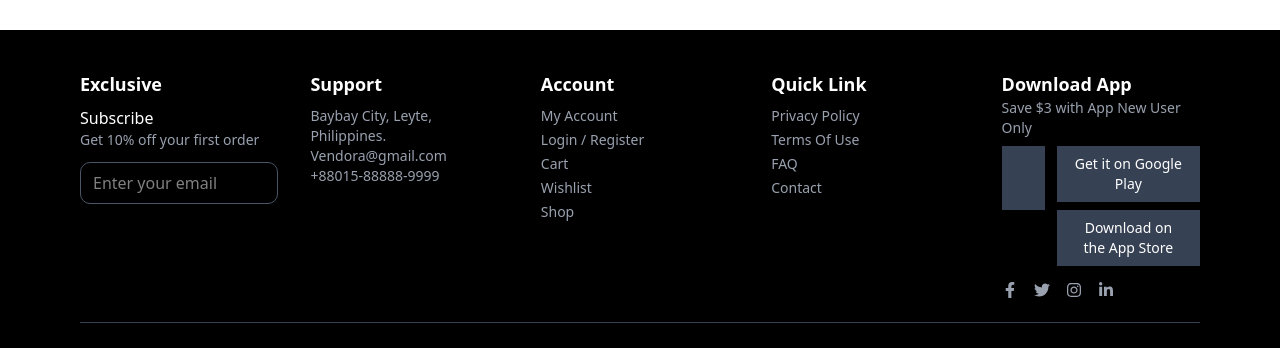
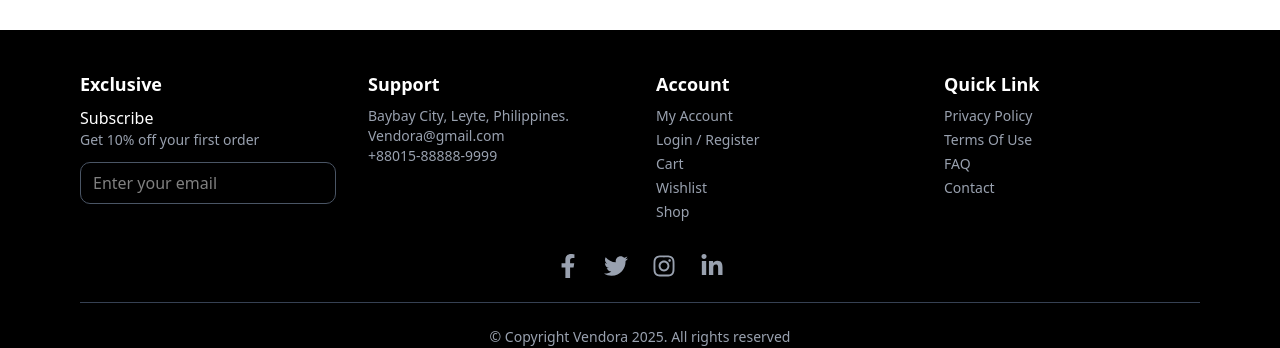
Before and after one commit to Francis-Mark-Baguion/vendora, a Next.js app: page / in a window 1280 px wide. Shown: the part 1018-1366 px from the top of the page. Built offline with nearby package versions, Linux system fonts and the light colour scheme; no server answers.

Commit message:
Update Footer layout
Updated footer with clickable link and new layout, ugma napud nag admin side

```diff
--- a/src/components/ui/footer.tsx
+++ b/src/components/ui/footer.tsx
@@ -18,7 +18,7 @@ const Footer = () => {
 
   return (
     <footer className="bg-black text-white py-10 px-5 md:px-20">
-      <div className="container mx-auto grid grid-cols-1 md:grid-cols-5 gap-8">
+      <div className="container mx-auto grid grid-cols-1 md:grid-cols-4 gap-8">
         {/* Exclusive */}
         <div>
           <h2 className="text-lg font-semibold">Exclusive</h2>
@@ -48,11 +48,11 @@ const Footer = () => {
         <div>
           <h2 className="text-lg font-semibold">Account</h2>
           <ul className="mt-2 text-gray-400 text-sm space-y-1">
-            <li>My Account</li>
-            <li>Login / Register</li>
-            <li>Cart</li>
-            <li>Wishlist</li>
-            <li>Shop</li>
+            <li><a href="#">My Account</a></li>
+            <li><a href="#">Login / Register</a></li>
+            <li><a href="#">Cart</a></li>
+            <li><a href="#">Wishlist</a></li>
+            <li><a href="#">Shop</a></li>
           </ul>
         </div>
 
@@ -60,39 +60,22 @@ const Footer = () => {
         <div>
           <h2 className="text-lg font-semibold">Quick Link</h2>
           <ul className="mt-2 text-gray-400 text-sm space-y-1">
-            <li>Privacy Policy</li>
-            <li>Terms Of Use</li>
-            <li>FAQ</li>
-            <li>Contact</li>
+            <li><a href="#">Privacy Policy</a></li>
+            <li><a href="#">Terms Of Use</a></li>
+            <li><a href="#">FAQ</a></li>
+            <li><a href="#">Contact</a></li>
           </ul>
         </div>
+      </div>
 
-        {/* Download App */}
-        <div>
-          <h2 className="text-lg font-semibold">Download App</h2>
-          <p className="text-gray-400 text-sm">
-            Save $3 with App New User Only
-          </p>
-          <div className="flex mt-2">
-            <div className="w-16 h-16 bg-gray-700" />
-            <div className="ml-3 flex flex-col space-y-2">
-              <button className="bg-gray-700 px-4 py-2 text-sm">
-                Get it on Google Play
-              </button>
-              <button className="bg-gray-700 px-4 py-2 text-sm">
-                Download on the App Store
-              </button>
-            </div>
-          </div>
-          {/* Social Icons */}
-          <div className="flex space-x-4 mt-4 text-gray-400">
-            <FaFacebookF />
-            <FaTwitter />
-            <FaInstagram />
-            <FaLinkedinIn />
-          </div>
-        </div>
+      {/* Social Icons */}
+      <div className="flex justify-center space-x-6 mt-8 text-gray-400 text-2xl">
+        <FaFacebookF />
+        <FaTwitter />
+        <FaInstagram />
+        <FaLinkedinIn />
       </div>
+
       <hr className="border-gray-700 my-6" />
       <p className="text-center text-gray-400 text-sm">
         &copy; Copyright Vendora 2025. All rights reserved
```
